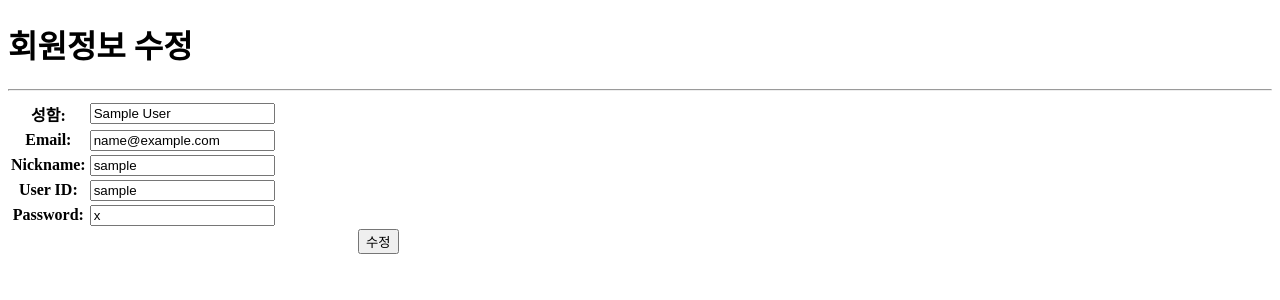
After one commit to SKU-Team-2/Team-2, a Django app: page /main/update_user/1/ in a window 1280 px wide. The commit adds this page. Shown: the top 300 px of the page. Run offline with Django 3.2, Linux system fonts and the light colour scheme; tables that the repository leaves empty hold one stand-in row (values such as "Sample post").

Commit message:
createsuperuser 오류

```diff
--- a/hackathon_sku_2team_backend/settings.py
+++ b/hackathon_sku_2team_backend/settings.py
@@ -46,7 +46,8 @@ INSTALLED_APPS = [
 
     'see_near',
     'drf_yasg',
-    'rest_framework'
+    'rest_framework',
+    'mptt',
 ]
 
 MIDDLEWARE = [
--- a/see_near/models.py
+++ b/see_near/models.py
@@ -3,45 +3,71 @@ from django.db import models
 from django.contrib.auth.models import BaseUserManager, AbstractBaseUser
 from django.contrib.auth.hashers import make_password
 from django.contrib.auth import get_user_model
+from mptt.models import MPTTModel, TreeForeignKey
 
+import uuid
 
 class SeenearUserManager(BaseUserManager):
-    def create_user(self, user_id, password, **extra_fields):
+    def create_user(self, user_id=None, password=None, **extra_fields):
+        if user_id is None:
+            user_id = str(uuid.uuid4())
+
         user = self.model(user_id=user_id, **extra_fields)
         user.set_password(password)
         user.save(using=self._db)
         return user
 
+    def create_superuser(self, user_id=None, password=None, **extra_fields):
+        if user_id is None:
+            user_id = str(uuid.uuid4())
+        extra_fields.setdefault('is_staff', True)
+        extra_fields.setdefault('is_superuser', True)
+
+        if extra_fields.get('is_staff') is not True:
+            raise ValueError('Superuser must have is_staff=True.')
+        if extra_fields.get('is_superuser') is not True:
+            raise ValueError('Superuser must have is_superuser=True.')
+
+        if password is None:
+            raise ValueError("The 'password' argument must be provided when creating a superuser.")
+
+        return self.create_user(user_id=user_id, password=password, **extra_fields)
+
+
 class seenear_user(AbstractBaseUser):
-    user_number = models.AutoField(primary_key=True)
+    username = models.CharField(max_length=200, unique=True)
     user_id = models.CharField(max_length=200)
-    password = models.CharField(max_length=200)
-    nickname = models.CharField(max_length=200)
-    user_name = models.CharField(max_length=200)
-    email = models.EmailField(max_length=254)
-    address = models.TextField(max_length=200)
-    reg_date = models.DateTimeField(auto_now_add=True)
+    password=models.TextField(max_length=200)
+    nick_name=models.TextField(max_length=200)
+    full_name=models.TextField(max_length=200)
+    email=models.EmailField(max_length=254)
+    address=models.TextField(max_length=200)
+    user_number=models.TextField(max_length=200)
+    reg_date=models.DateTimeField(auto_now_add=True)
     last_login = models.DateTimeField(auto_now=True)
 
     objects = SeenearUserManager()
 
-    USERNAME_FIELD = 'user_id'
+    USERNAME_FIELD = 'username'
 
     def __str__(self):
-        return self.user_id
+        return self.username
 
     def set_password(self, raw_password):
         self.password = make_password(raw_password)
 
-#카테고리
-class Category(models.Model):
+# 카테고리
+class Category(MPTTModel):
     name = models.CharField(max_length=100)
-    # category_id = models.AutoField(primary_key=True)
+    parent = TreeForeignKey('self', on_delete=models.CASCADE, null=True, blank=True, related_name='children')
+
+    class MPTTMeta:
+        order_insertion_by = ['name']
 
     def __str__(self):
         return self.name
 
-#게시물
+# 게시물
 class Post(models.Model):
     post_id = models.AutoField(primary_key=True) #게시물 아이디
     title = models.CharField(max_length=100) # 제목
@@ -49,9 +75,9 @@ class Post(models.Model):
     content = models.TextField() #내용
     price = models.IntegerField() #가격
     situation = models.CharField(max_length=200, default="판매중") #거래 상황
-    categories = models.ForeignKey(Category, on_delete=models.CASCADE) #카테고리
+    categories = models.ManyToManyField(Category)
     seller = models.ForeignKey(get_user_model(), on_delete=models.CASCADE)
-    # pub_date = models.DateTimeField(auto_now_add=True)
+    pub_date = models.DateTimeField(auto_now_add=True)
     images = models.ImageField(blank=True, upload_to="images/", null=True) #업로드된 이미지파일을 이미지에 저장
 
     def __str__(self):
@@ -70,7 +96,7 @@ class Comment(models.Model):
     def __str__(self):
         return f"{self.author.username}의 댓글"
 
-#장바구니 모델
+# 장바구니 모델
 class Cart(models.Model):
     cart_id=models.CharField(max_length=250, blank=True)
     date_added=models.DateField(auto_now_add=True)
--- /dev/null
+++ b/see_near/templates/see_near/user_update.html
@@ -0,0 +1,40 @@
+<!DOCTYPE html>
+{% load static %}
+<html lang="ko">
+<head>
+	<meta charset="UTF-8">
+	<title>회원정보 수정</title>
+</head>
+<body>
+	<h1>회원정보 수정</h1>
+	<hr/>
+	<form method='post' enctype="multipart/form-data">
+		{% csrf_token %}
+    <table>
+        <tbody>
+            <tr>
+                <th><label for="id_full_name">성함:</label></th>
+                <td><input type="text" name="full_name" maxlength="30" required="" id="id_full_name" value="{{ user.full_name }}"></td>
+            </tr>
+            <tr>
+                <th><label for="id_email">Email:</label></th>
+                <td><input type="email" name="email" maxlength="30" required="" id="id_email" value="{{ user.email }}"></td>
+            </tr>
+            <tr>
+                <th><label for="id_nick_name">Nickname:</label></th>
+                <td><input type="text" name="nick_name" maxlength="30" required="" id="id_nick_name" value="{{ user.nick_name }}"></td>
+            </tr>
+            <tr>
+                <th><label for="id_username">User ID:</label></th>
+                <td><input type="text" name="username" maxlength="30" required="" id="id_username" value="{{ user.username }}"></td>
+            </tr>
+            <tr>
+                <th><label for="id_password">Password:</label></th>
+                <td><input type="text" name="password" maxlength="30" required="" id="id_password" value="{{ user.password }}"></td>
+            </tr>
+        </tbody>
+    </table>
+    <button type="submit" class="btn btn-primary" style="margin-left: 350px;">수정</button>
+</form>
+</body>
+</html>
--- a/see_near/urls.py
+++ b/see_near/urls.py
@@ -32,6 +32,8 @@ urlpatterns = [
     # 회원가입/로그인
     path('register_sn/', views.register_sn, name='register'),
     path('login_sn/', views.login_sn, name='login'),
+    path('update_user/<int:pk>/', views.update_user, name="update_user"),
+    path("logout/", views.logout_view, name="logout"),
 
     # swagger api
     path('', include(router.urls))
--- a/see_near/views.py
+++ b/see_near/views.py
@@ -4,7 +4,7 @@ from .forms import ProductForm
 from .models import Category, Post, Cart, CartItem, seenear_user, Comment
 from django.core.exceptions import ObjectDoesNotExist
 from django.contrib import messages
-from django.contrib.auth import login
+from django.contrib.auth import login, logout, authenticate
 from django.contrib.auth.decorators import login_required
 
 from rest_framework import viewsets
@@ -62,12 +62,12 @@ def product_detail(request, post_id):
 
 # 카테고리 분류 함수(왜안될까)
 def post_list_by_category(request, category_id):
-    category = Category.objects.get(pk=category_id)
-    posts = Post.objects.filter(categories=category)
+    category = get_object_or_404(Category, id=category_id)
+    posts = Post.objects.filter(categories__in=category.get_descendants(include_self=True))
 
     context = {
-        'category':category,
-        'posts':posts
+        'category': category,
+        'posts': posts
     }
     return render(request, 'see_near/category.html', context)
 
@@ -244,9 +244,28 @@ def login_sn(request):
     return render(request, 'see_near/login.html')
 
 # 로그아웃
+def logout_view(request):
+    logout(request)
+    return redirect("see_near:login")
 
-# 회원정보 확인
-
+# 회원정보 수정
+def update_user(request, pk):
+    user = get_object_or_404(seenear_user, pk=pk)
+    if request.method == 'POST':
+        user.full_name = request.POST['full_name']
+        user.email = request.POST['email']
+        user.nick_name = request.POST['nick_name']
+        user.username = request.POST['username']
+        user.password = request.POST.get('password')
+        user.save()
+        return redirect('see_near:home')
+    return render(
+		request,
+		'see_near/user_update.html',
+		{
+			'user' : user,
+		},
+	)
 
 #-----------------------여기부턴 결제
 
```
Also changed, not shown: see_near/templates/see_near/home.html (+11 -2 lines).
